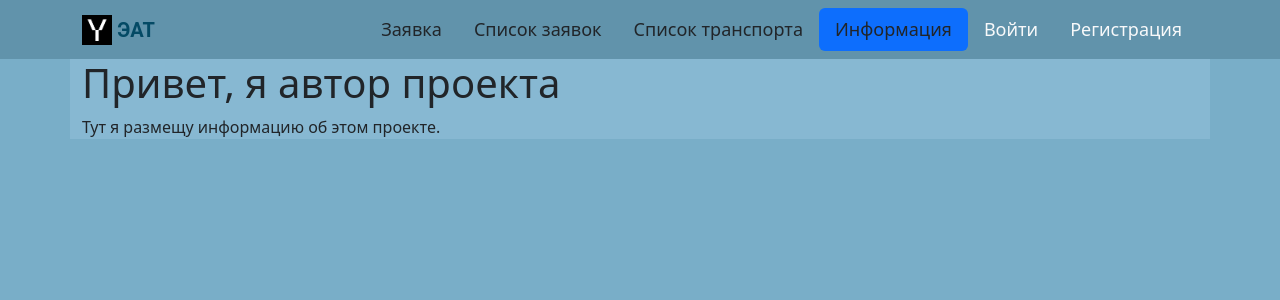
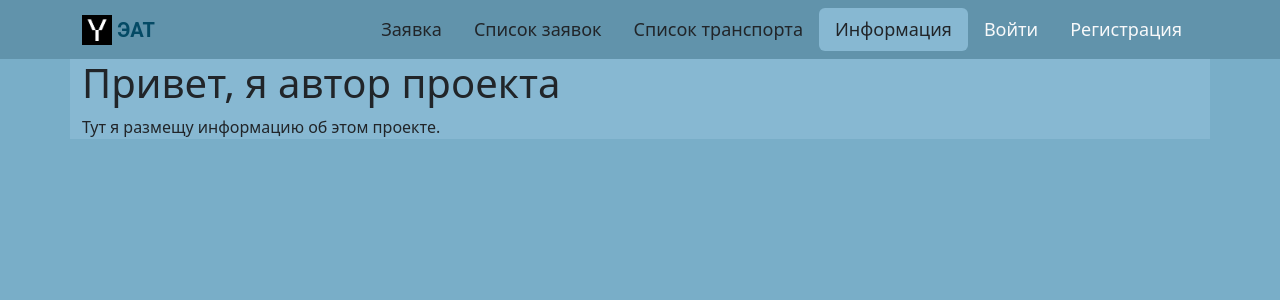
Before and after one commit to epatage/operation_of_automobile_transport, a Django app: page /about/ in a window 1280 px wide. Shown: the top 300 px of the page. Run offline with Django 3.2, Linux system fonts and the light colour scheme; some libraries are stand-ins or nearby versions.

Commit message:
Изменен цвет активной кнопки в навигационной панели

```diff
--- a/oat/templates/base.html
+++ b/oat/templates/base.html
@@ -27,6 +27,7 @@
         --font-main-color: #012533;
         --button-dark-color: #6ca3be;
         --font-dark-color: #012533;
+        --nav-link-active-color: #87b8d2;
       }
 
       .btn-main {
@@ -40,9 +41,14 @@
         --bs-btn-hover-border-color: #{shade-color(--button-dark-color, 10%)};
         --bs-btn-focus-shadow-rgb: var(--button-dark-color);
         --bs-btn-active-color: var(--bs-btn-hover-color);
-        --bs-btn-active-bg: #{shade-color($bd-violet, 20%)};
+        --bs-btn-active-bg: var(--button-dark-color);
         --bs-btn-active-border-color: #{shade-color($bd-violet, 20%)};
       }
+
+      .nav-link {
+        --bs-nav-pills-link-active-bg: var(--nav-link-active-color);
+      }
+
     </style>
 </head>
 <body style="background-color: #79aec8">
```
